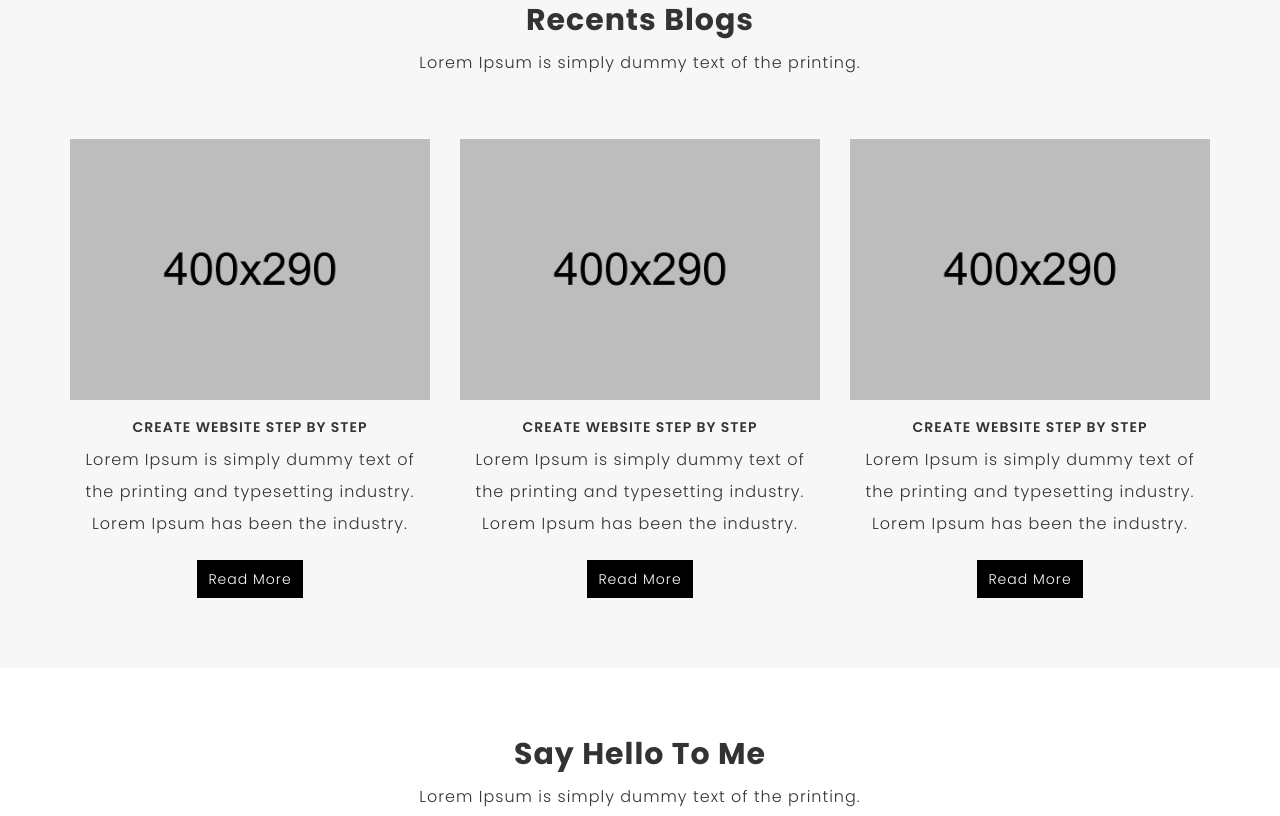
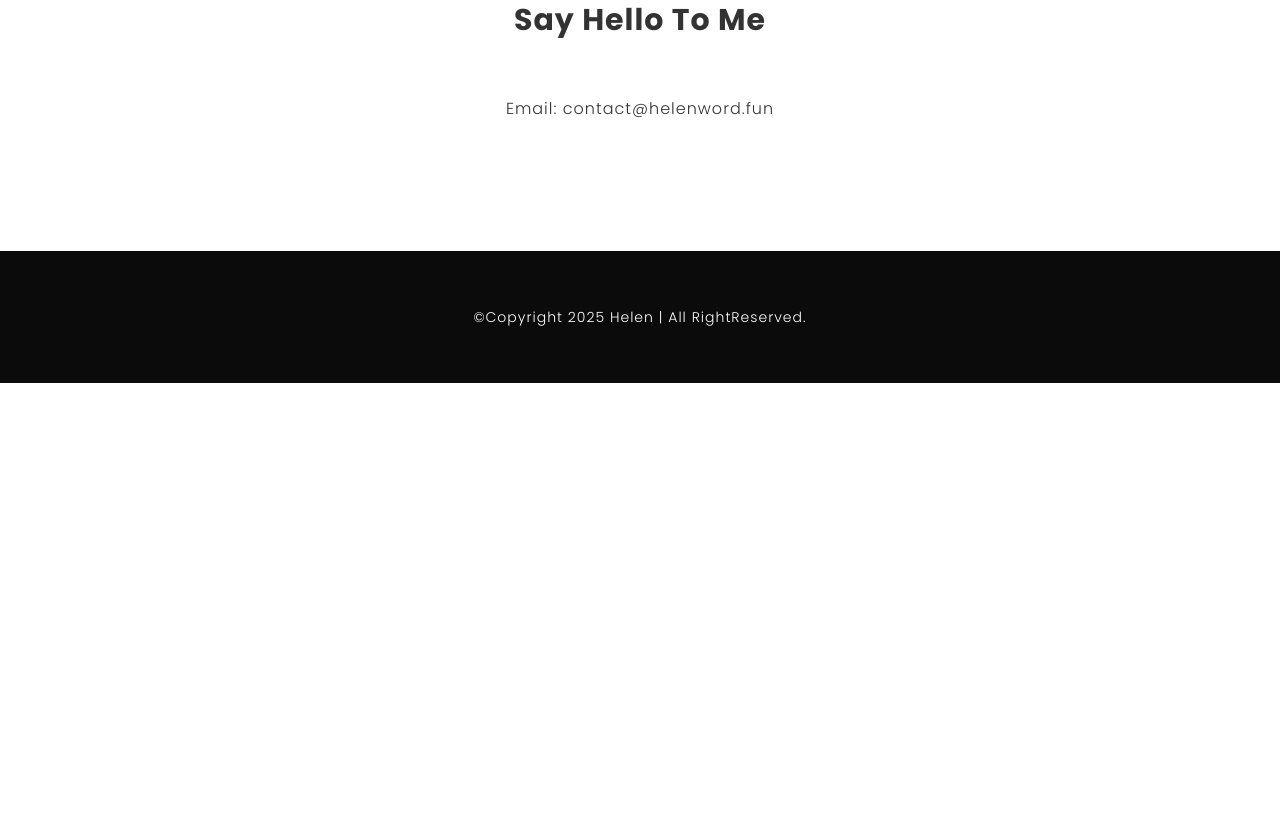
Before and after one commit to KadenMai/HelenWorldFun, a plain HTML site: page index.html in a window 1280 px wide. Shown: the part 1518-2334 px from the top of the page. After the commit the page ends 1901 px from the top, so only its background shows below. Drawn offline with Linux system fonts and the light colour scheme; some packages are replaced by stand-ins of ours; animation ran at ten frames a second.

Commit message:
got rid of "resent blogs" and changed menu

```diff
--- a/index.html
+++ b/index.html
@@ -146,55 +146,6 @@
         </div>
     </section>
     <!-- / END ABOUT DESIGN AREA -->
-
-
-    <!-- START BLOG PAGE DESIGN AREA -->
-    <section class="blog-area section-padding">
-        <div class="container">
-            <div class="row">
-                <div class="col-md-12">
-                    <div class="section-title">
-                        <h2>recents blogs</h2>
-                        <p>Lorem Ipsum is simply dummy text of the printing.</p>
-                    </div>
-                </div>
-            </div>
-            <div class="row">
-                <!-- START SINGLE BLOG DESIGN AREA -->
-                <div class="col-md-4 col-sm-6">
-                    <div class="single-blog wow fadeInUp" data-wow-delay="0.2s">
-                        <img src="assets/images/blog/blog1.png" alt="">
-                        <a href="#" class="blog-title">create website step by step</a>
-                        <p>Lorem Ipsum is simply dummy text of the printing and typesetting industry. Lorem Ipsum has been the industry.</p>
-                        <a href="" class="read-more">Read more</a>
-                    </div>
-                </div>
-                <!-- / END SINGLE BLOG DESIGN AREA -->
-                <!-- START SINGLE BLOG DESIGN AREA -->
-                <div class="col-md-4 col-sm-6">
-                    <div class="single-blog wow fadeInUp" data-wow-delay="0.4s">
-                        <img src="assets/images/blog/blog2.png" alt="">
-                        <a href="#" class="blog-title">create website step by step</a>
-                        <p>Lorem Ipsum is simply dummy text of the printing and typesetting industry. Lorem Ipsum has been the industry.</p>
-                        <a href="" class="read-more">Read more</a>
-                    </div>
-                </div>
-                <!-- / END SINGLE BLOG DESIGN AREA -->
-                <!-- START SINGLE BLOG DESIGN AREA -->
-                <div class="col-md-4 col-sm-6">
-                    <div class="single-blog wow fadeInUp" data-wow-delay="0.6s">
-                        <img src="assets/images/blog/blog3.png" alt="">
-                        <a href="#" class="blog-title">create website step by step</a>
-                        <p>Lorem Ipsum is simply dummy text of the printing and typesetting industry. Lorem Ipsum has been the industry.</p>
-                        <a href="" class="read-more">Read more</a>
-                    </div>
-                </div>
-                <!-- / END SINGLE BLOG DESIGN AREA -->
-            </div>
-        </div>
-    </section>
-    <!-- / END BLOG PAGE DESIGN AREA -->
-
     <!-- START CONTACT DESIGN AREA -->
     <section id="contact" class="contact-me-area section-padding">
         <div class="container">
@@ -202,7 +153,6 @@
                 <div class="col-md-12">
                     <div class="section-title">
                         <h2>say hello to me</h2>
-                        <p>Lorem Ipsum is simply dummy text of the printing.</p>
                     </div>
                 </div>
             </div>
```
Also changed, not shown: videos.html (+1 -2 lines), zodiac.html (+1 -2 lines).
